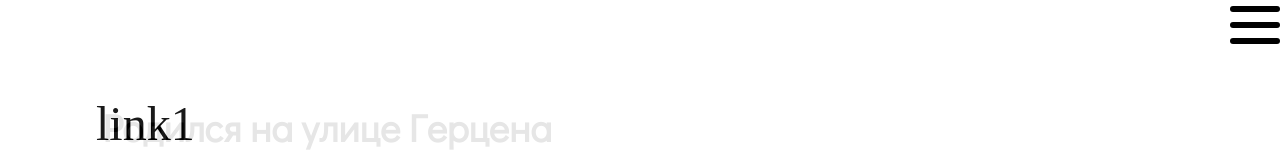
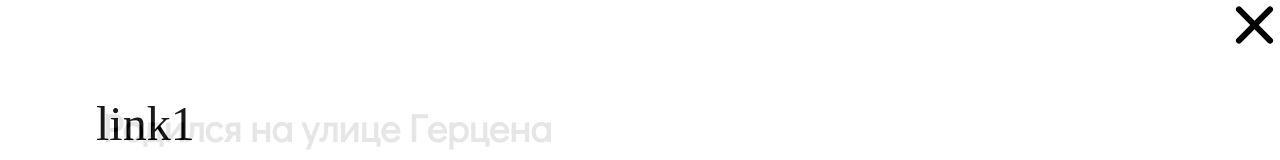
Before and after one commit to alexdcrv/alexdcrv.github.io, a plain HTML site: page index.html in a window 1280 px wide. Both pictures are taken after a click on the element 1255 px from the left and 25 px from the top of the page. Shown: the top 160 px of the page. Drawn offline with nearby package versions, Linux system fonts and the light colour scheme; a web font is replaced by a local one.

Commit message:
Update dstyle.css

```diff
--- a/dstyle.css
+++ b/dstyle.css
@@ -134,15 +134,15 @@
  transform: translateY(0);
 }
 
-.menu_button.buttonMenuOpen .menu_button-effect{
+.menu_button.buttonMenuOpen .menu_buttonEffect{
   transform: translateX(-50px);
   background: transparent;
 
 }
-.menu_button.buttonMenuOpen .menu_button-effect::before{
+.menu_button.buttonMenuOpen .menu_buttonEffect::before{
   transform: rotate(45deg) translate(35px, -35px);
 }
-.menu_button.buttonMenuOpen .menu_button-effect::after{
+.menu_button.buttonMenuOpen .menu_buttonEffect::after{
   transform: rotate(-45deg) translate(35px, 35px);
 }
 
```
